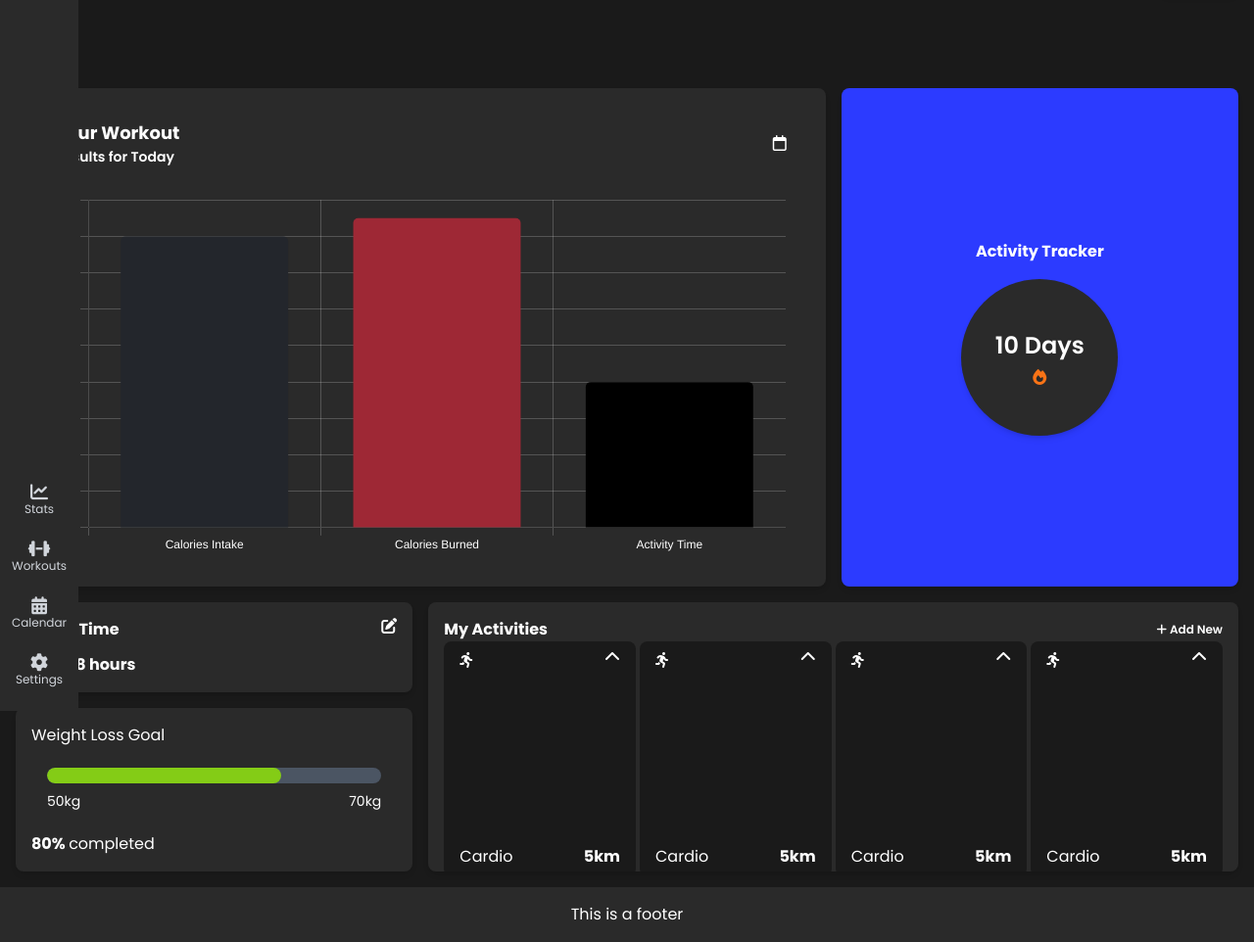
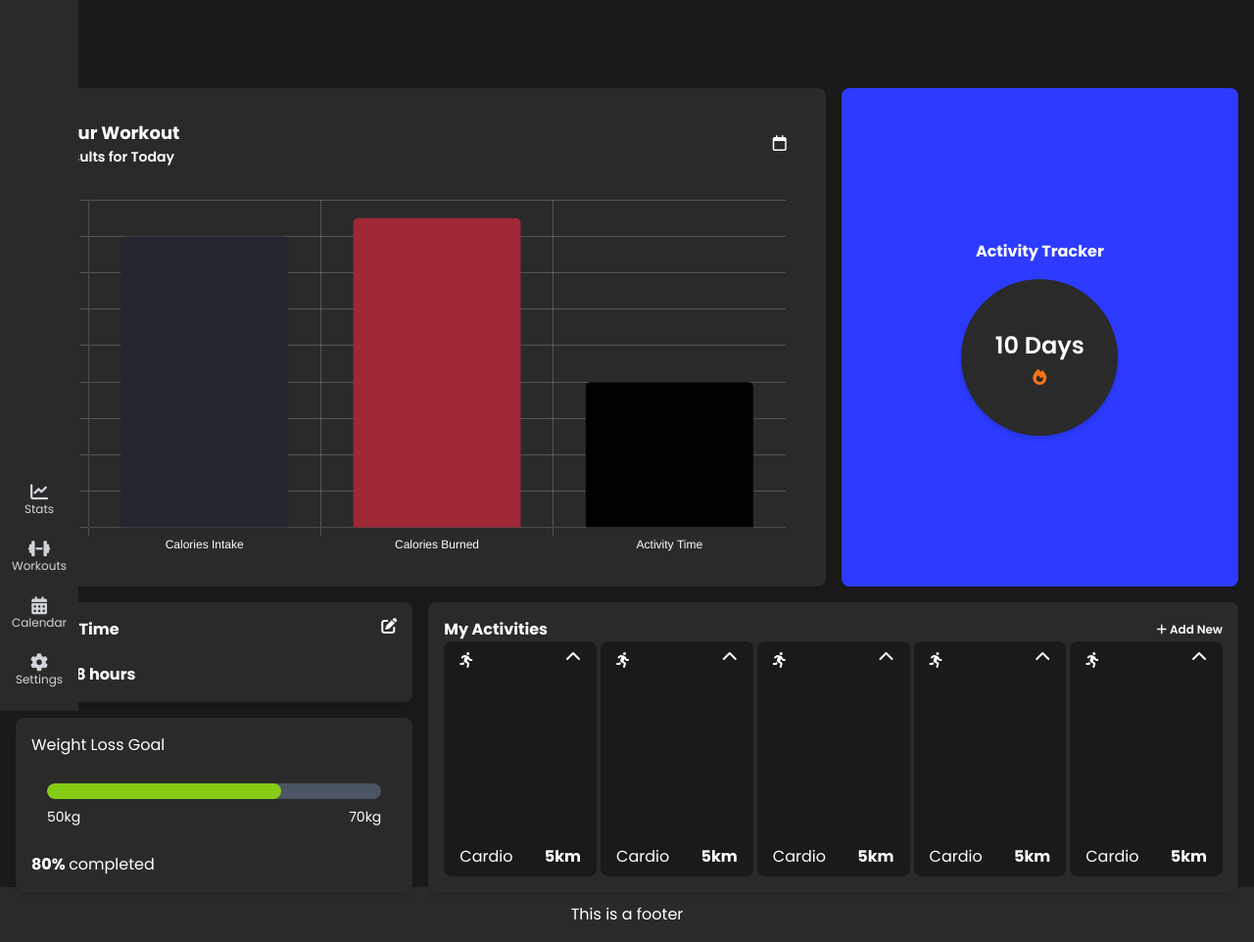
Before and after one commit to rubentotterman/logify, a website: page index.html in a window 1280 px wide. Shown: the part 74-1036 px from the top of the page at 98% size. Drawn offline with nearby package versions, Linux system fonts and the light colour scheme.

Commit message:
Updated Activities Card functionality
Added scrollable functionality

```diff
--- a/index.html
+++ b/index.html
@@ -105,15 +105,15 @@
         </div>
 
         <!--My Activities Card-->
-        <div class="bg-lightPanel flex flex-col text-white col-span-8 row-span-2 py-4 px-4 h-full rounded-lg shadow-md font-bold overflow-auto">
+        <div class="bg-lightPanel flex flex-col text-white col-span-8 row-span-2 py-4 px-4 h-full rounded-lg shadow-md font-bold ">
           <div class="flex justify-between">
             <h1 class="font-bold">My Activities</h1>
             <div class="flex justify-center items-center cursor-pointer">
               <p class="font-semibold text-xs"><i class="fa-solid fa-plus"></i> Add New</p>
             </div>
           </div>
-          <div class="flex flex-col lg:justify-center lg:items-center lg:flex-row  gap-1 w-full h-full">
-            <div id="child" class="bg-darkBackground flex flex-col justify-between h-60 px-4 py-2 rounded-lg text-white font-thin sm:w-full">
+          <div class="flex flex-col lg:items-center lg:flex-row  gap-1 w-full h-full overflow-x-auto">
+            <div id="child" class="bg-darkBackground flex flex-col justify-between h-60 px-4 py-2 rounded-lg text-white font-thin sm:flex-1  ">
               <div class="flex justify-between">
                 <div class="">
                   <i class="fa-solid fa-person-running"></i>
@@ -125,7 +125,7 @@
                 <p class="font-bold">5km</p>
               </div>
             </div>
-            <div id="child" class="bg-darkBackground flex flex-col justify-between h-60 px-4 py-2 rounded-lg text-white font-thin sm:w-full">
+            <div id="child" class="bg-darkBackground flex flex-col justify-between h-60 px-4 py-2 rounded-lg text-white font-thin sm:flex-1  ">
               <div class="flex justify-between">
                 <div class="">
                   <i class="fa-solid fa-person-running"></i>
@@ -137,7 +137,7 @@
                 <p class="font-bold">5km</p>
               </div>
             </div>
-            <div id="child" class="bg-darkBackground flex flex-col justify-between h-60 px-4 py-2 rounded-lg text-white font-thin sm:w-full">
+            <div id="child" class="bg-darkBackground flex flex-col justify-between h-60 px-4 py-2 rounded-lg text-white font-thin sm:flex-1  ">
               <div class="flex justify-between">
                 <div class="">
                   <i class="fa-solid fa-person-running"></i>
@@ -149,7 +149,19 @@
                 <p class="font-bold">5km</p>
               </div>
             </div>
-            <div id="child" class="bg-darkBackground flex flex-col justify-between h-60 px-4 py-2 rounded-lg text-white font-thin sm:w-full">
+            <div id="child" class="bg-darkBackground flex flex-col justify-between h-60 px-4 py-2 rounded-lg text-white font-thin sm:flex-1 ">
+              <div class="flex justify-between">
+                <div class="">
+                  <i class="fa-solid fa-person-running"></i>
+                </div>
+                <i class="fa-solid fa-chevron-up"></i>
+              </div>
+              <div class="flex justify-between gap-4">
+                <p class="font-thin">Cardio</p>
+                <p class="font-bold">5km</p>
+              </div>
+            </div>
+            <div id="child" class="bg-darkBackground flex flex-col justify-between h-60 px-4 py-2 rounded-lg text-white font-thin sm:flex-1 ">
               <div class="flex justify-between">
                 <div class="">
                   <i class="fa-solid fa-person-running"></i>
```
Also changed, not shown: dist/output.css.
